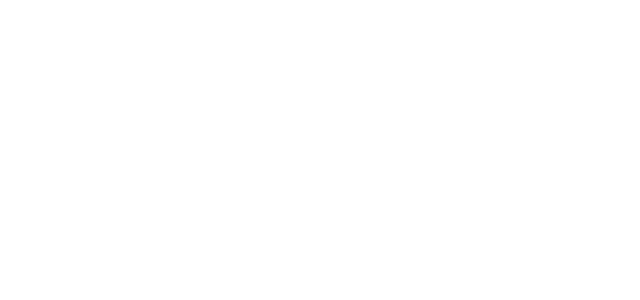
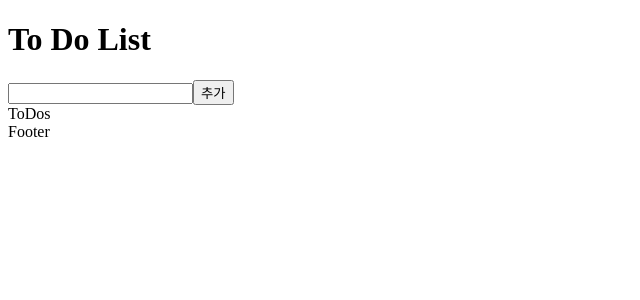
Before and after one commit to nghy97/ToDoList, a Vue app: page / in a window 1280 px wide. Shown: the top 300 px of the page, without its empty margins (0-640 px from the left). Built offline with nearby package versions, Linux system fonts and the light colour scheme.

Commit message:
Add Input

```diff
--- a/babel.config.js
+++ b/babel.config.js
@@ -1,5 +1,4 @@
 module.exports = {
-  presets: [
-    '@vue/cli-plugin-babel/preset'
-  ]
-}
+  presets: ['@vue/cli-plugin-babel/preset'],
+  plugins: ['@babel/plugin-proposal-optional-chaining'],
+};
--- a/package.json
+++ b/package.json
@@ -12,6 +12,7 @@
     "vue": "^2.6.10"
   },
   "devDependencies": {
+    "@babel/plugin-proposal-optional-chaining": "^7.7.5",
     "@vue/cli-plugin-babel": "^4.1.0",
     "@vue/cli-plugin-eslint": "^4.1.0",
     "@vue/cli-service": "^4.1.0",
--- a/src/App.vue
+++ b/src/App.vue
@@ -1,5 +1,10 @@
 <template>
-  <div id="app"></div>
+  <div id="app">
+    <Header/>
+    <Input/>
+    <ToDos/>
+    <Footer/>
+  </div>
 </template>
 
 <script>
--- a/src/components/ToDoList/Header.vue
+++ b/src/components/ToDoList/Header.vue
@@ -1,5 +1,7 @@
 <template>
-  <div>Header</div>
+  <header>
+    <h1>To Do List</h1>
+  </header>
 </template>
 
 <script>
--- a/src/components/ToDoList/Input.vue
+++ b/src/components/ToDoList/Input.vue
@@ -1,9 +1,27 @@
 <template>
-  <div>Input</div>
+  <div>
+    <input type="text" v-model="toDo">
+    <button @click="addToDo">추가</button>
+  </div>
 </template>
 
 <script>
-export default {};
+export default {
+  data() {
+    return {
+      toDo: ""
+    };
+  },
+  methods: {
+    addToDo() {
+      alert(this.toDo);
+      this.resetToDo();
+    },
+    resetToDo() {
+      this.toDo = "";
+    }
+  }
+};
 </script>
 
 <style>
```
Also changed, not shown: 1 other file (tests, documents, lock files or other folders).
